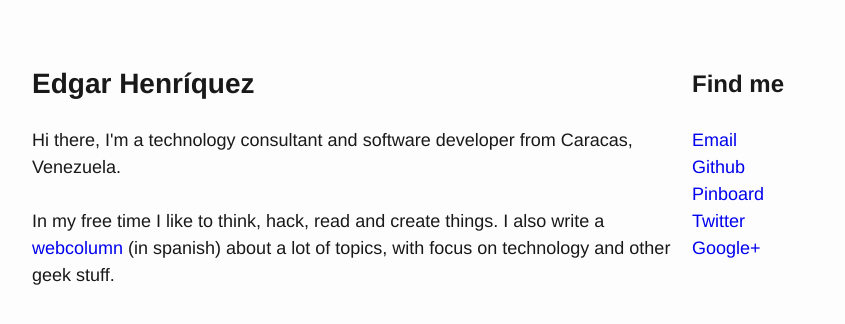
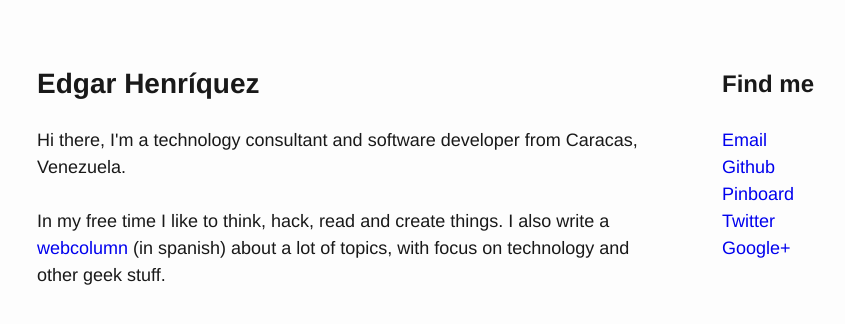
Before and after one commit to edgarhenriquez/edgarhenriquez.github.com, a Jekyll site: the page built from index.html, in a window 1280 px wide. Shown: the top 324 px of the page, without its empty margins (138-983 px from the left). Built offline with Jekyll 4.4.1, drawn with Linux system fonts in a browser that asks for light colours.

Commit message:
Fix div#content collapse

```diff
--- a/css/style.css
+++ b/css/style.css
@@ -66,17 +66,20 @@
   width: 940px;
   margin: 0px auto;
   padding: 70px 10px 10px;
+  overflow: auto;
 }
 
 div#main {
   float: left;
-  width: 640px;
+  width: 630px;
+  padding: 0 5px;
 }
 
 div#sidebar {
   float: left;
-  width: 200px;
-  padding-left: 20px;
+  width: 240px;
+  margin-left: 45px;
+  padding: 0 5px;
 }
 
 div#sidebar ul#links {
```
